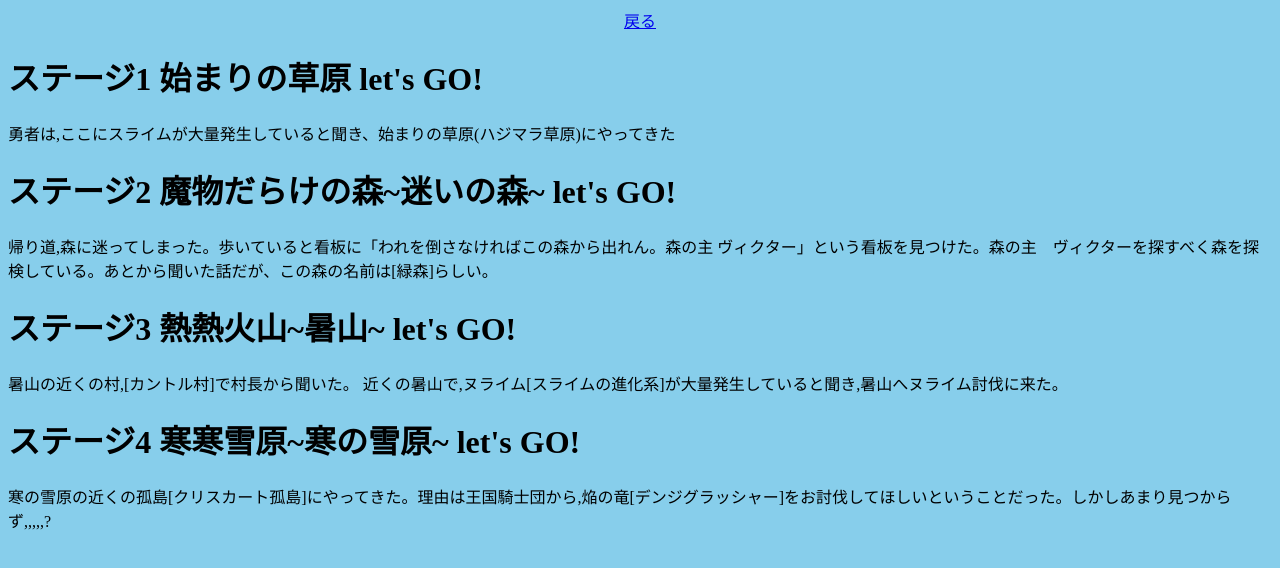
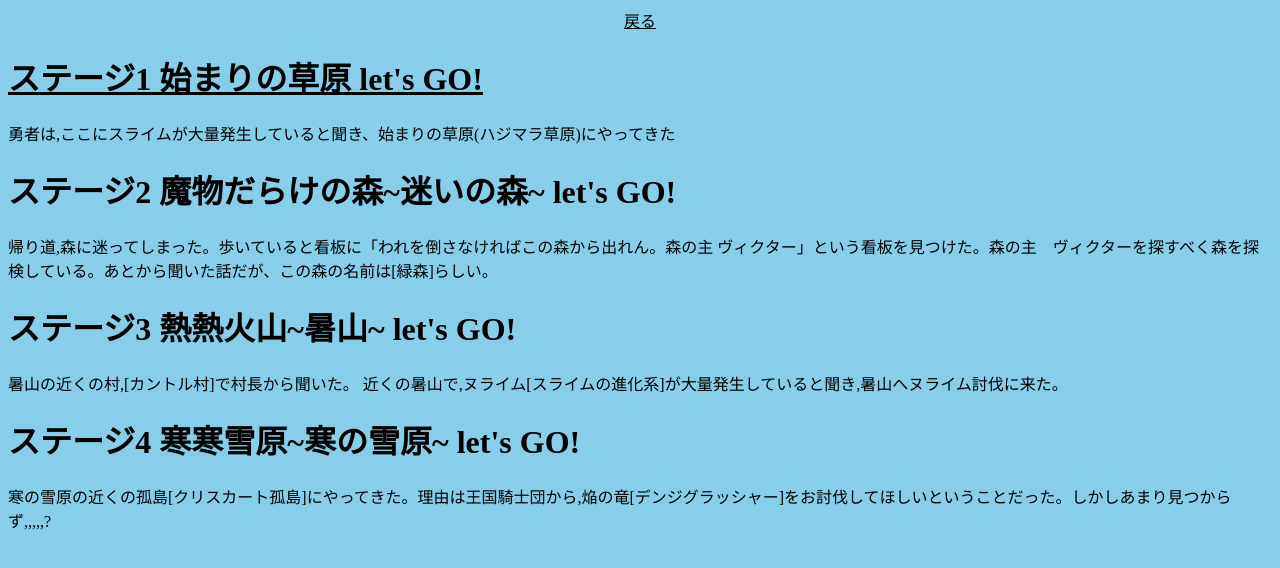
Before and after one commit to toshi-kun/tomoki-typing, a plain HTML site: page docs/start.html in a window 1280 px wide. Drawn offline with Linux system fonts and the light colour scheme.

Commit message:
add link to kenka stage.

```diff
--- a/docs/start.html
+++ b/docs/start.html
@@ -7,6 +7,10 @@
   body {
    background-color: skyblue;
   }
+
+a:link, a:visited {
+color: black;
+}
 
 
   </style>
@@ -18,7 +22,7 @@
 
 </center>
 
-  <h1> ステージ1 始まりの草原  let's GO! </h1>
+  <h1><a href="kenka.html"> ステージ1 始まりの草原  let's GO! </a></h1>
   <P> 勇者は,ここにスライムが大量発生していると聞き、始まりの草原(ハジマラ草原)にやってきた
 <p> </p>
   <h1> ステージ2 魔物だらけの森~迷いの森~  let's GO! </h1>
```
